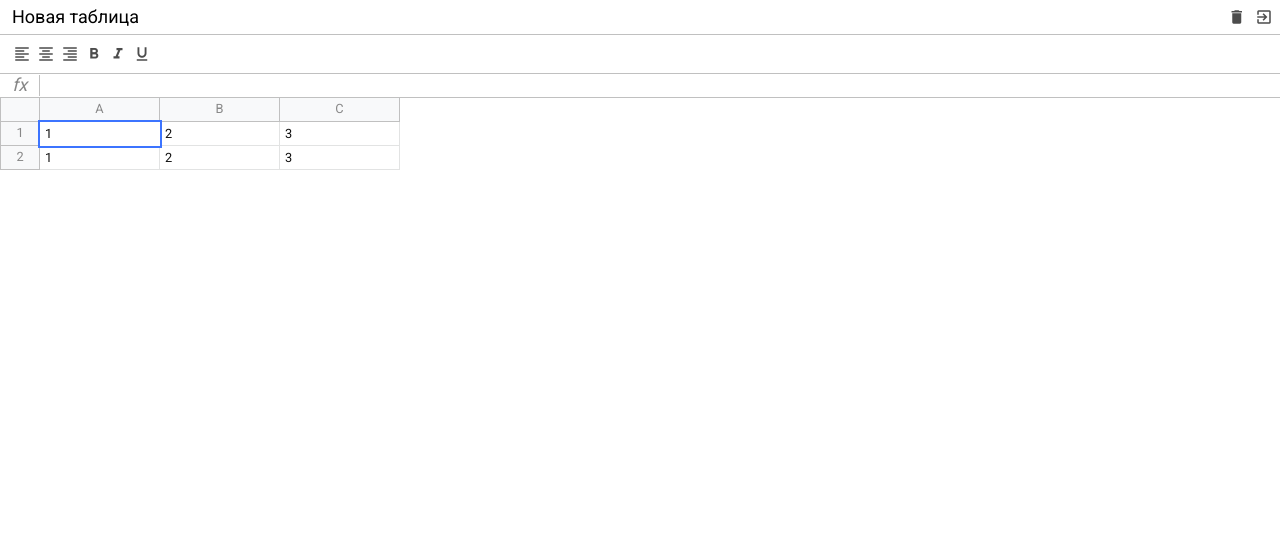
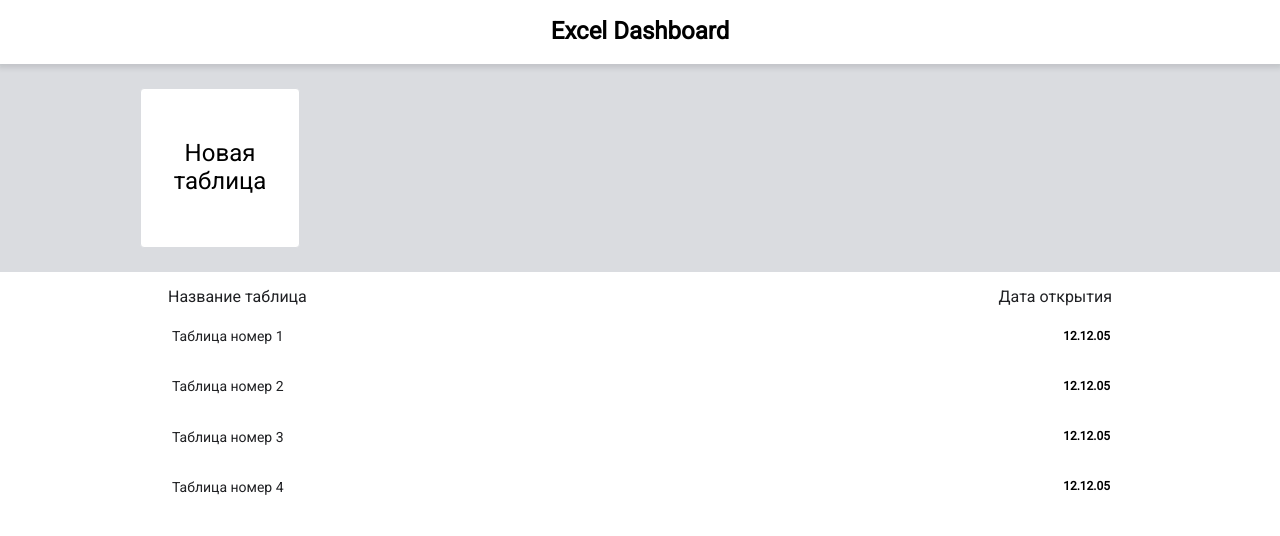
Before and after one commit to OmelyanenkoV/excel, a website built with webpack: page src/index.html in a window 1280 px wide. Built offline with nearby package versions, Linux system fonts and the light colour scheme.

Commit message:
add styles and markup to the dashboard block

```diff
--- a/src/index.html
+++ b/src/index.html
@@ -12,78 +12,38 @@
   </head>
   <body>
     <div id="app" class="container">
-      <div class="excel">
-        <div class="excel__header">
-          <input
-            type="text"
-            class="excel__header__input"
-            value="Новая таблица"
-          />
-          <div>
-            <div class="button">
-              <i class="material-icons">delete</i>
-            </div>
-            <div class="button">
-              <i class="material-icons">exit_to_app</i>
-            </div>
+      <div class="db">
+        <div class="db__header">
+          <h1>Excel Dashboard</h1>
+        </div>
+        <div class="db__new">
+          <div class="db__view">
+            <a href="#" class="db__new__create"> Новая <br />таблица</a>
           </div>
         </div>
-
-        <div class="excel__toolbar">
-          <div class="button">
-            <i class="material-icons">format_align_left</i>
+        <div class="db__table db__view">
+          <div class="db__table__list-header">
+            <span>Название таблица</span>
+            <span>Дата oткрытия</span>
           </div>
-          <div class="button">
-            <i class="material-icons">format_align_center</i>
-          </div>
-          <div class="button">
-            <i class="material-icons">format_align_right</i>
-          </div>
-          <div class="button">
-            <i class="material-icons">format_bold</i>
-          </div>
-          <div class="button">
-            <i class="material-icons">format_italic</i>
-          </div>
-          <div class="button">
-            <i class="material-icons">format_underline</i>
-          </div>
-        </div>
-
-        <div class="excel__formula">
-          <div class="excel__formula__info">fx</div>
-          <div
-            class="excel__formula__input"
-            contenteditable
-            spellcheck="false"
-          ></div>
-        </div>
-
-        <div class="excel__table">
-          <div class="row">
-            <div class="row-info"></div>
-            <div class="row-data">
-              <div class="column">A</div>
-              <div class="column">B</div>
-              <div class="column">C</div>
-            </div>
-          </div>
-          <div class="row">
-            <div class="row-info">1</div>
-            <div class="row-data">
-              <div class="cell -selected" contenteditable>1</div>
-              <div class="cell" contenteditable>2</div>
-              <div class="cell" contenteditable>3</div>
-            </div>
-          </div>
-          <div class="row">
-            <div class="row-info">2</div>
-            <div class="row-data">
-              <div class="cell" contenteditable>1</div>
-              <div class="cell" contenteditable>2</div>
-              <div class="cell" contenteditable>3</div>
-            </div>
-          </div>
+          <ul class="db__table__list">
+            <li class="db__table__list__item">
+              <a href="#">Таблица номер 1</a>
+              <strong>12.12.05</strong>
+            </li>
+            <li class="db__table__list__item">
+              <a href="#">Таблица номер 2</a>
+              <strong>12.12.05</strong>
+            </li>
+            <li class="db__table__list__item">
+              <a href="#">Таблица номер 3</a>
+              <strong>12.12.05</strong>
+            </li>
+            <li class="db__table__list__item">
+              <a href="#">Таблица номер 4</a>
+              <strong>12.12.05</strong>
+            </li>
+          </ul>
         </div>
       </div>
     </div>
--- a/src/scss/_mixins.scss
+++ b/src/scss/_mixins.scss
@@ -18,3 +18,14 @@
     cursor: pointer;
   }
 }
+
+@mixin clear-list() {
+  list-style: none;
+  margin: 0;
+  padding: 0;
+}
+
+@mixin clear-link() {
+  text-decoration: none;
+  cursor: pointer;
+}
--- a/src/scss/_variables.scss
+++ b/src/scss/_variables.scss
@@ -1,6 +1,7 @@
 $header-height: 34px;
 $toolbar-height: 40px;
 $formula-height: 24px;
+$db-header-height: 64px;
 $info-cell-width: 40px;
 $row-height: 24px;
 $cell-width: 120px;
--- /dev/null
+++ b/src/scss/dashboard.scss
@@ -0,0 +1,83 @@
+.db {
+  &__header {
+    position: fixed;
+    left: 0;
+    right: 0;
+    top: 0;
+    margin: auto;
+    height: $db-header-height;
+    display: flex;
+    align-items: center;
+    justify-content: center;
+    background: #fff;
+    box-shadow: 0 2px 5px 2px rgba(60, 64, 67, 0.15);
+    z-index: 1000;
+  }
+
+  &__new {
+    margin-top: $db-header-height;
+    padding: 1.5rem;
+    background: #dadce0;
+    position: relative;
+    &__create {
+      position: relative;
+      width: 160px;
+      height: 160px;
+      background: #fff;
+      border-radius: 4px;
+      border: 1px solid #dadce0;
+      display: flex;
+      justify-content: center;
+      align-items: center;
+      font-size: 1.5rem;
+      text-decoration: none;
+      color: #000;
+      text-align: center;
+      &:hover {
+        cursor: pointer;
+        color: green;
+        border-color: green;
+      }
+    }
+  }
+  &__view {
+    max-width: 1000px;
+    margin: 0 auto;
+  }
+
+  &__table {
+    padding: 1rem;
+    &__list-header {
+      display: flex;
+      justify-content: space-between;
+      color: #202124;
+      font-weight: 500;
+      font-size: 16px;
+      margin-bottom: 10px;
+      padding: 0 12px;
+    }
+    &__list {
+      @include clear-list;
+      &__item {
+        display: flex;
+        justify-content: space-between;
+        align-items: center;
+        padding: 12px 14px 12px 16px;
+        margin-bottom: 10px;
+        &:hover {
+          background: #e6f4ea;
+          border-radius: 25px;
+        }
+        a {
+          text-decoration: none;
+          @include clear-link;
+          color: #202124;
+          font-size: 14px;
+          &:hover {
+            text-decoration: underline;
+          }
+        }
+      }
+    }
+  }
+}
--- a/src/scss/index.scss
+++ b/src/scss/index.scss
@@ -10,3 +10,4 @@
 @import 'toolbar';
 @import 'formula';
 @import 'table';
+@import 'dashboard';
```
Also changed, not shown: src/assets/excel.html (added, +91 -0 lines).
